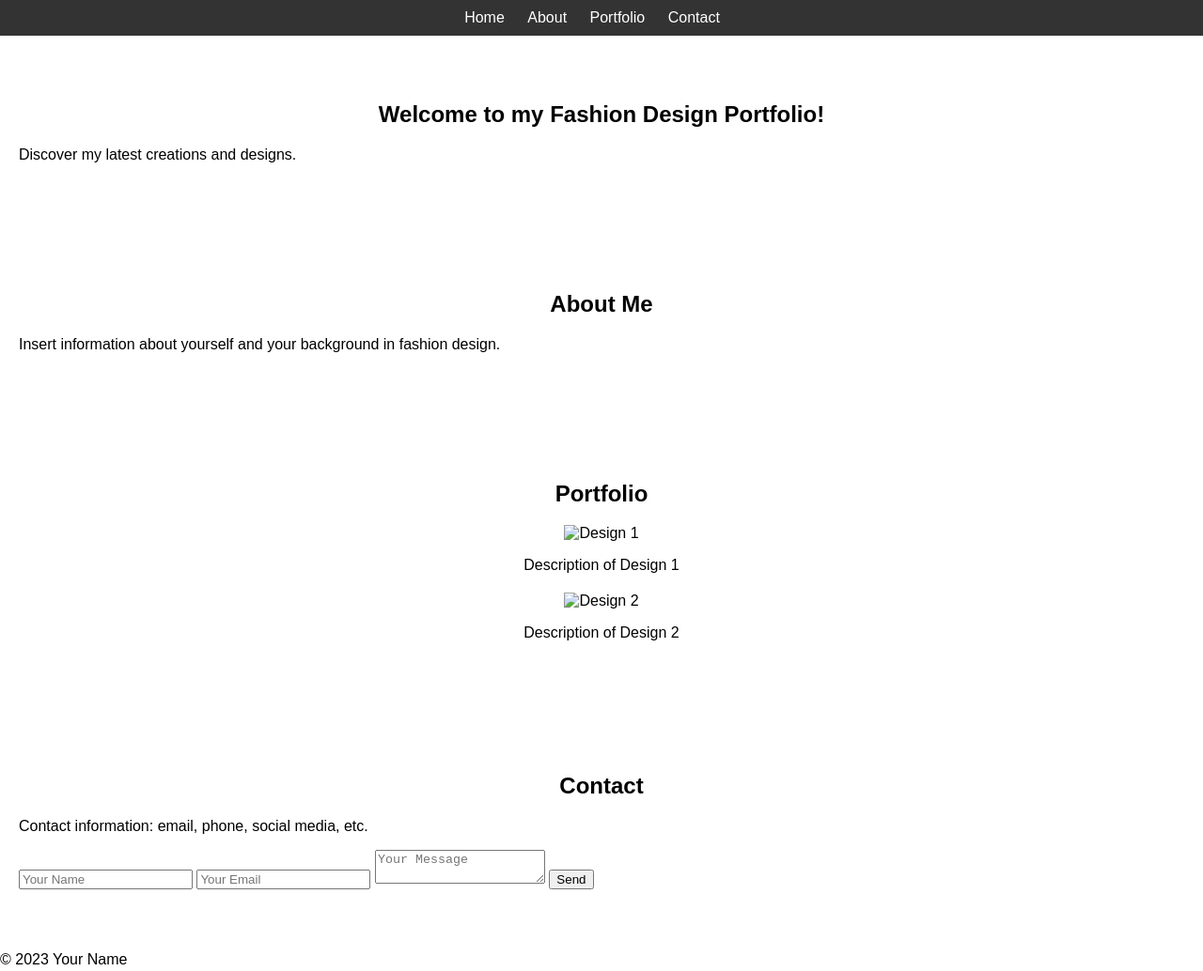
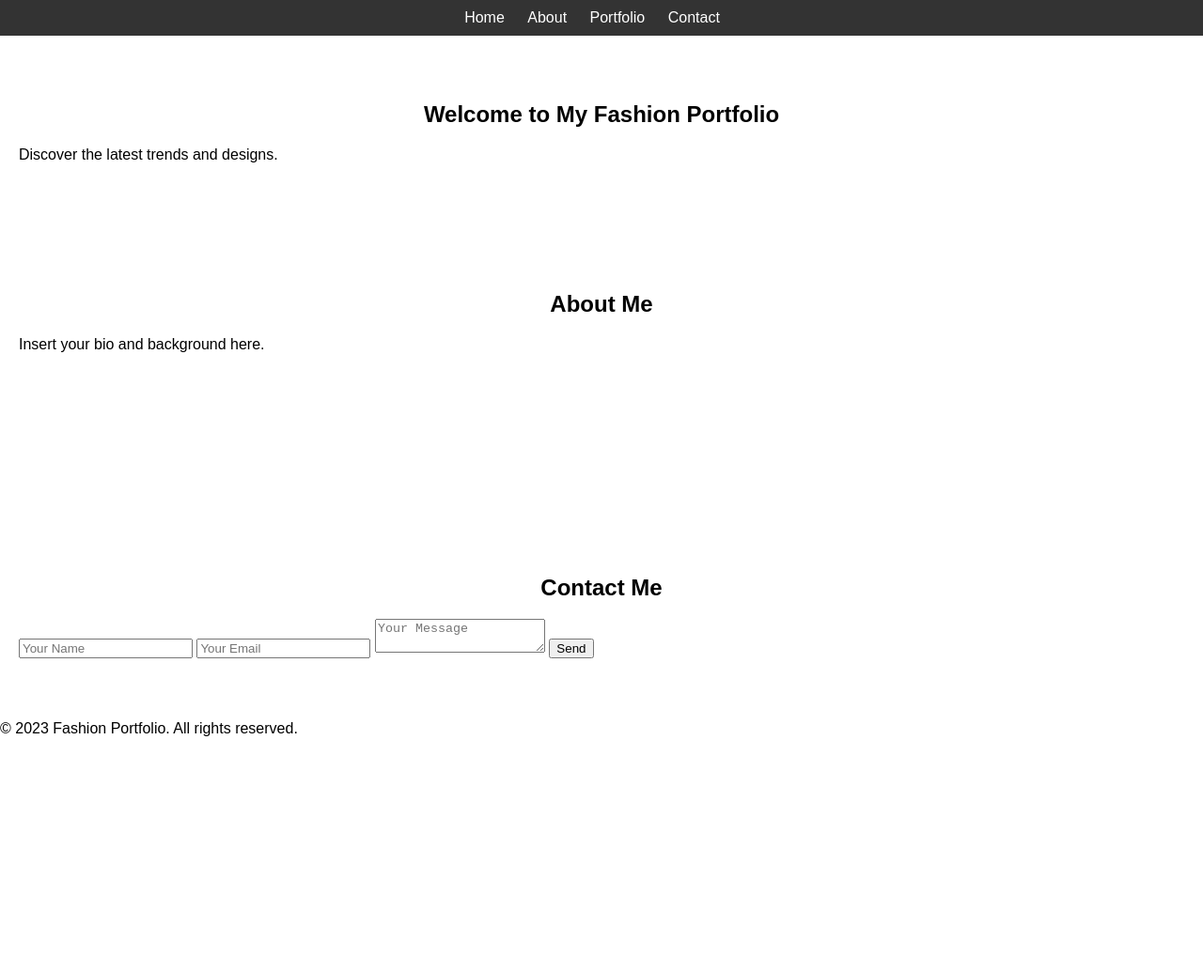
Before and after one commit to punyapatil/website.github.io, a plain HTML site: page index.html in a window 1280 px wide. Shown: the whole page at 94% size. After the commit the page ends 801 px from the top, so only its background shows below. Drawn offline with Linux system fonts and the light colour scheme.

Commit message:
Update index.html

```diff
--- a/index.html
+++ b/index.html
@@ -2,7 +2,8 @@
 <html lang="en">
 <head>
   <meta charset="UTF-8">
-  <title>Fashion Design Portfolio</title>
+  <meta name="viewport" content="width=device-width, initial-scale=1.0">
+  <title>Fashion Portfolio</title>
   <link rel="stylesheet" href="styles.css">
 </head>
 <body>
@@ -18,42 +19,40 @@
   </header>
 
   <section id="home">
-    <h1>Welcome to my Fashion Design Portfolio!</h1>
-    <p>Discover my latest creations and designs.</p>
+    <div class="intro">
+      <h1>Welcome to My Fashion Portfolio</h1>
+      <p>Discover the latest trends and designs.</p>
+    </div>
   </section>
 
   <section id="about">
-    <h2>About Me</h2>
-    <p>Insert information about yourself and your background in fashion design.</p>
+    <div class="about">
+      <h2>About Me</h2>
+      <p>Insert your bio and background here.</p>
+    </div>
   </section>
 
   <section id="portfolio">
-    <h2>Portfolio</h2>
-    <!-- Add images and descriptions of your designs -->
-    <div class="portfolio-item">
-      <img src="image1.jpg" alt="Design 1">
-      <p>Description of Design 1</p>
+    <div class="gallery">
+      <!-- Insert images and descriptions of your fashion designs here -->
+      <!-- Example: <img src="image.jpg" alt="Design Name"> -->
     </div>
-    <div class="portfolio-item">
-      <img src="image2.jpg" alt="Design 2">
-      <p>Description of Design 2</p>
-    </div>
-    <!-- Add more portfolio items as needed -->
   </section>
 
   <section id="contact">
-    <h2>Contact</h2>
-    <p>Contact information: email, phone, social media, etc.</p>
-    <form action="submit.php" method="post">
-      <input type="text" name="name" placeholder="Your Name">
-      <input type="email" name="email" placeholder="Your Email">
-      <textarea name="message" placeholder="Your Message"></textarea>
-      <button type="submit">Send</button>
-    </form>
+    <div class="contact-form">
+      <h2>Contact Me</h2>
+      <form action="submit.php" method="POST">
+        <input type="text" name="name" placeholder="Your Name" required>
+        <input type="email" name="email" placeholder="Your Email" required>
+        <textarea name="message" placeholder="Your Message" required></textarea>
+        <button type="submit">Send</button>
+      </form>
+    </div>
   </section>
 
   <footer>
-    <p>&copy; 2023 Your Name</p>
+    <p>&copy; 2023 Fashion Portfolio. All rights reserved.</p>
   </footer>
 </body>
 </html>
```
